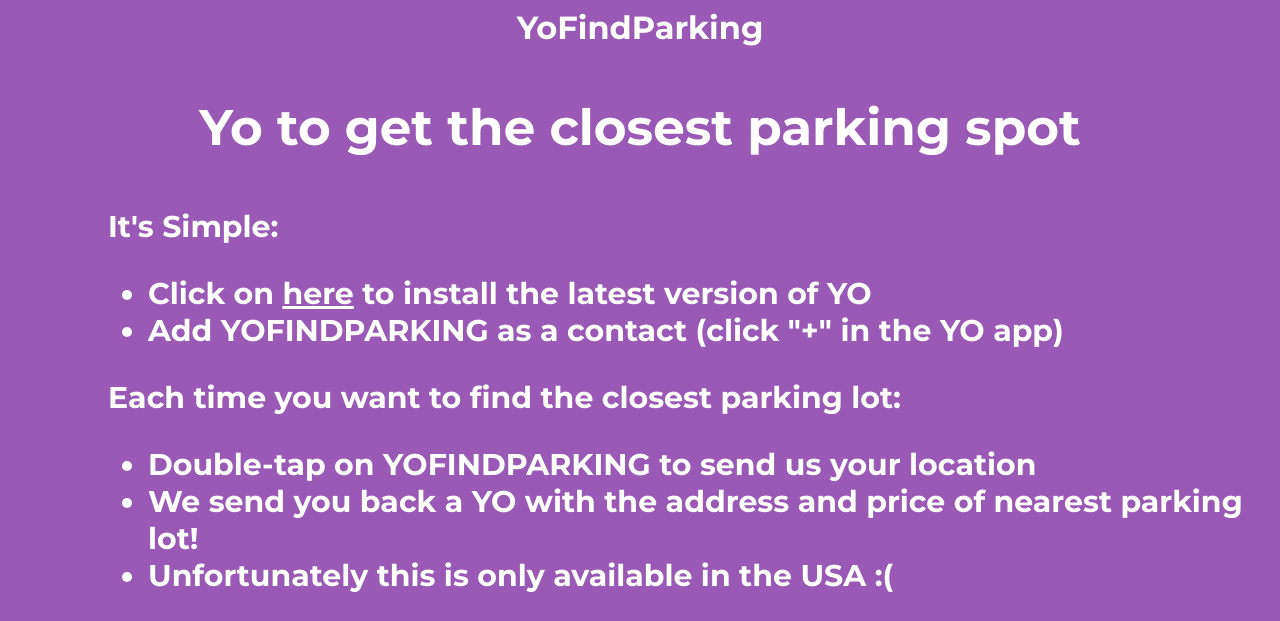
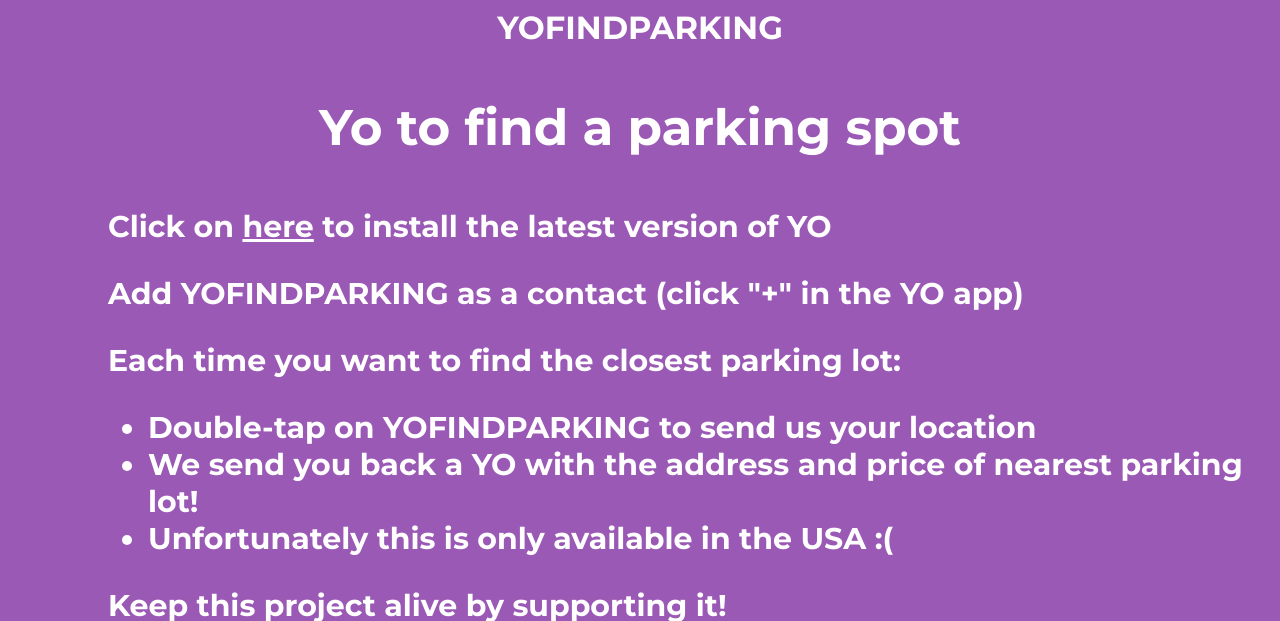
Before and after one commit to mattmili/ParkingYo, a Flask app: page / in a window 1280 px wide. Shown: the top 621 px of the page. Before the commit the page ends 592 px from the top, so only its background shows below. Run offline with Flask 2, Linux system fonts and the light colour scheme.

Commit message:
ready for heroku

```diff
--- a/yofindparking/templates/index.html
+++ b/yofindparking/templates/index.html
@@ -1,24 +1,36 @@
 {% extends "base.html" %}
 
 {% block header %}
-<h1>YoFindParking</h1>
+<h1>YOFINDPARKING</h1>
 {% endblock %}
 
 {% block content %}
 <div id="info">
-	<p>Yo to get the closest parking spot</p>
+	<p>Yo to find a parking spot</p>
 </div>
 <div id="list">
-	<p>It's Simple:</p>
-	<ul>
-		<li>Click on <a href="http://justyo.co">here</a> to install the latest version of YO</li>
-		<li>Add YOFINDPARKING as a contact (click "+" in the YO app)</li>
-	</ul>
+	<p>Click on <a href="http://justyo.co">here</a> to install the latest version of YO</p>
+	<p>Add YOFINDPARKING as a contact (click "+" in the YO app)</p>
 	<p>Each time you want to find the closest parking lot:</p>
 	<ul>
 		<li>Double-tap on YOFINDPARKING to send us your location</li>
 		<li>We send you back a YO with the address and price of nearest parking lot!</li>
 		<li>Unfortunately this is only available in the USA :(</li>
 	</ul>
+
+	<span>
+	Keep this project alive by supporting it!
+	<form action="https://www.paypal.com/cgi-bin/webscr" method="post" target="_top">
+	<input type="hidden" name="cmd" value="_donations">
+	<input type="hidden" name="business" value="matthewmilitante@hotmail.com">
+	<input type="hidden" name="lc" value="US">
+	<input type="hidden" name="item_name" value="YOFINDPARKING">
+	<input type="hidden" name="no_note" value="0">
+	<input type="hidden" name="currency_code" value="CAD">
+	<input type="hidden" name="bn" value="PP-DonationsBF:btn_donate_SM.gif:NonHostedGuest">
+	<input type="image" src="https://www.paypalobjects.com/en_US/i/btn/btn_donate_SM.gif" border="0" name="submit" alt="PayPal - The safer, easier way to pay online!">
+	<img alt="" border="0" src="https://www.paypalobjects.com/en_US/i/scr/pixel.gif" width="1" height="1">
+	</form>
+	</span>
 </div>
 {% endblock %}
```
